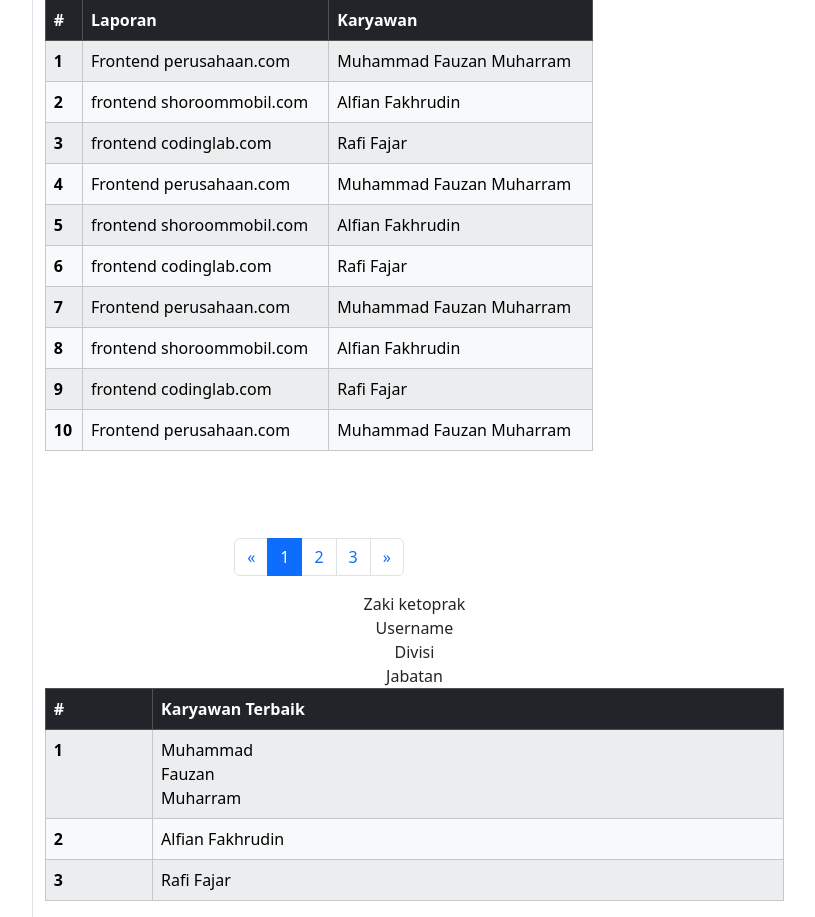
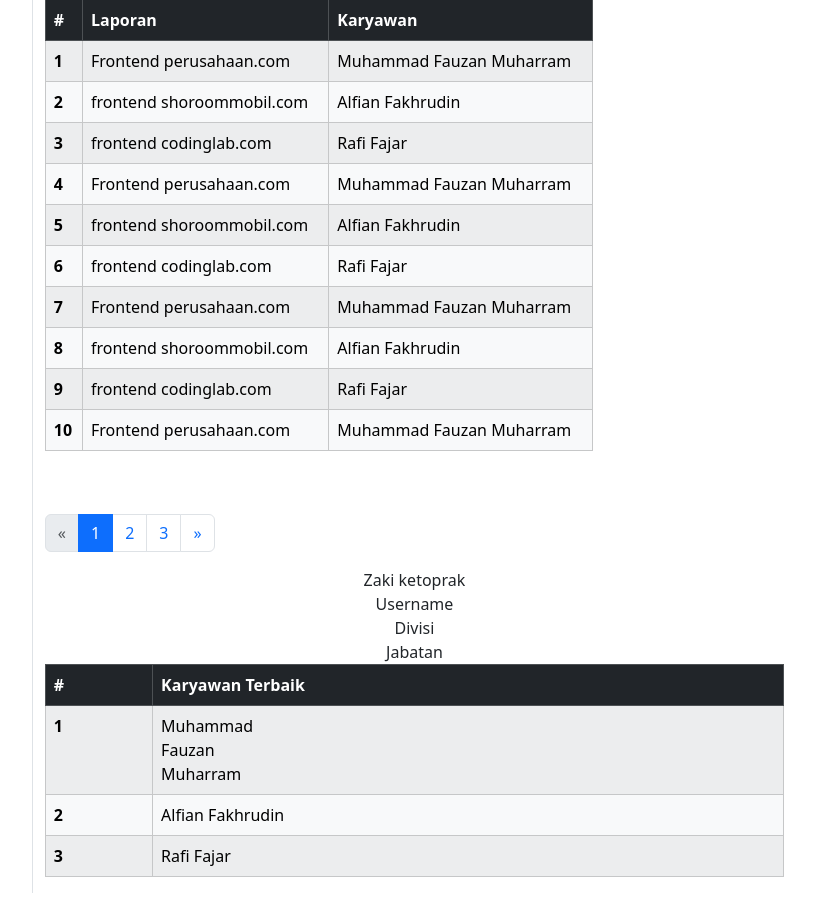
Before and after one commit to AwpticGH/Project-Akhir-PWL, a PHP site: page /dashboard.php in a window 1280 px wide. Shown: the part 366-1283 px from the top of the page, without its empty margins (83-898 px from the left). After the commit the page ends 1259 px from the top, so only its background shows below. Run offline with PHP 8.4, Linux system fonts and the light colour scheme; some libraries are stand-ins or nearby versions.

Commit message:
update pagination

```diff
--- a/web/admin/dashboard.php
+++ b/web/admin/dashboard.php
@@ -83,10 +83,11 @@
                            </tbody>
                         </table>
                      </div>
-                     <br>
-                     <nav aria-label="Page-navigation">
-  <ul class="pagination justify-content-center ">
-    <li class="page-item">
+                     <center>
+                     <div class="card-pagination">
+                     <nav aria-label="Page-navigation ">
+                        <ul class="pagination  ">
+                           <li class="page-item disabled">
                               <a class="page-link" href="#" aria-label="Previous">
                               <span aria-hidden="true">&laquo;</span>
                               </a>
@@ -101,6 +102,8 @@
                            </li>
                         </ul>
                      </nav>
+                     </div>
+                     </center>
                   </div>
                   <div class="card2">
                      <div class="card3">
@@ -138,7 +141,6 @@
                                  <th scope="row">3</th>
                                  <td>Rafi Fajar</td>
                               </tr>
-
                            </tbody>
                         </table>
                      </center>
```
Also changed, not shown: asset/css/dashboard.css (+10 -0 lines), asset/css/bootstrap.css. Lines whose indentation alone changed are shown as unchanged.
